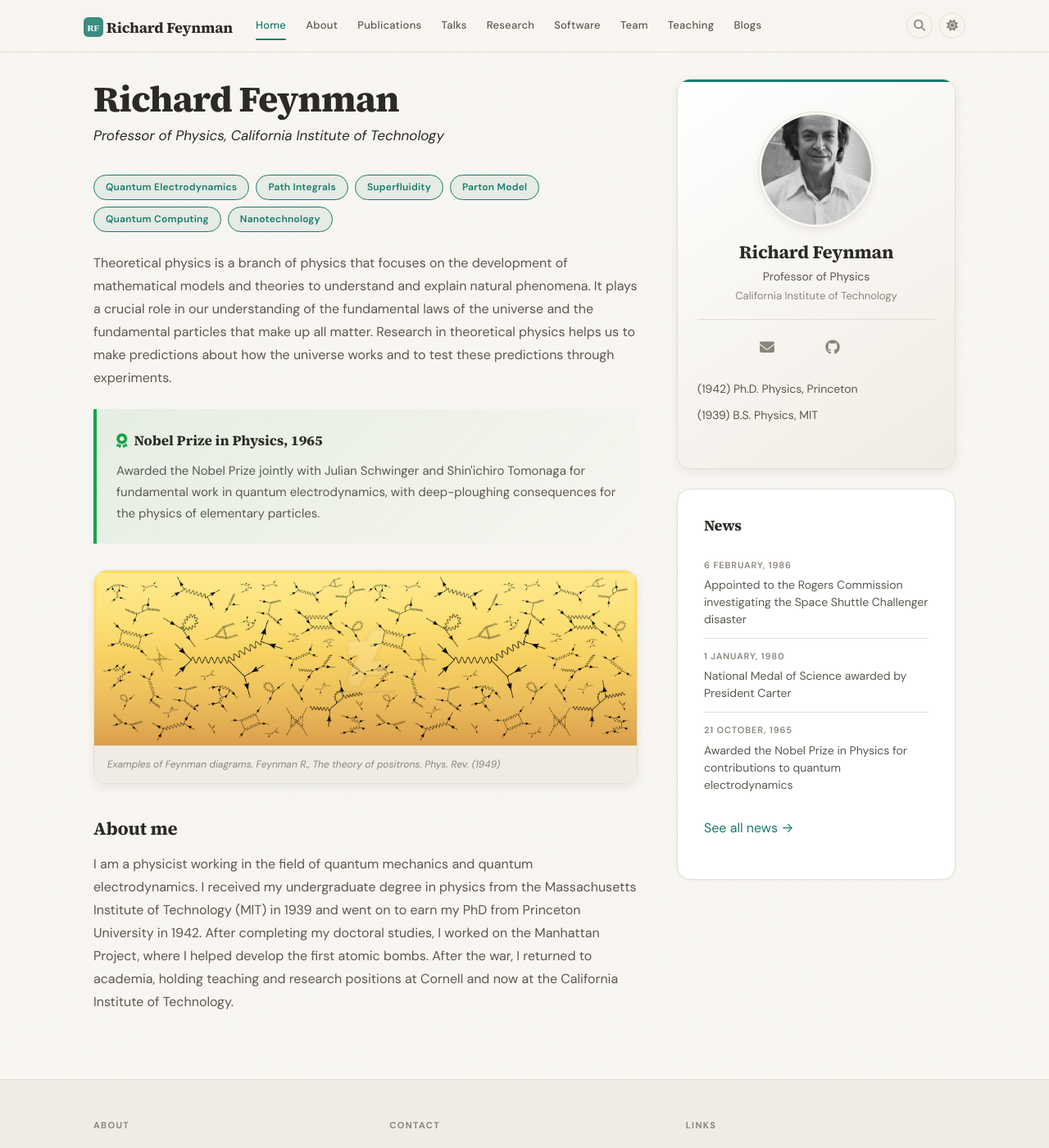
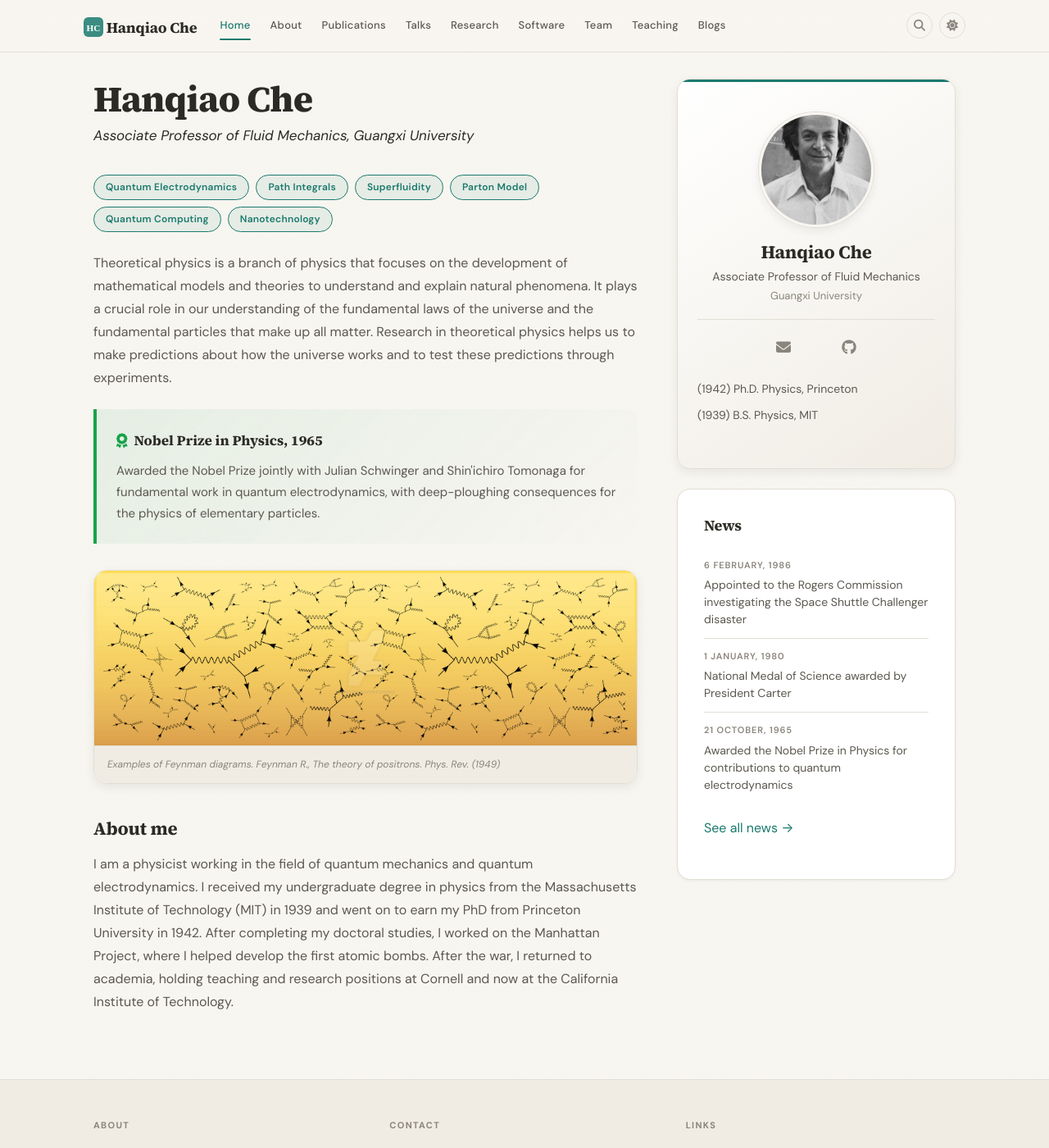
Before and after one commit to HQChe/hqche.github.io, a Jekyll site: the page built from _pages/home.md, in a window 1280 px wide and 1400 px high. Shown: the whole window at 82% size. Built offline with Jekyll 4.4.1, drawn with Linux system fonts in a browser that asks for light colours; a style sheet for code colours, icons or effects is not loaded; some of the changed text lies outside the part shown.

Commit message:
Update _config.yml

```diff
--- a/_config.yml
+++ b/_config.yml
@@ -1,19 +1,19 @@
 # ============================================================
 # STEP 1: Your Identity (required)
 # ============================================================
-name: "Richard Feynman"
-title: "Professor of Physics"
-institution: "California Institute of Technology"
-email: richard@university.edu
+name: "Hanqiao Che"
+title: "Associate Professor of Fluid Mechanics"
+institution: "Guangxi University"
+email: chehanqiao@outlook.com
 photo: headshot.jpg  # place your photo in images/
 
 # ============================================================
 # STEP 2: Your Links (optional -- delete any you don't use)
 # ============================================================
 links:
-  google_scholar: "https://scholar.google.com/citations?user=B7vSqZsAAAAJ"
+  google_scholar: "https://scholar.google.com/citations?user=aYxds5AAAAAJ&hl=en"
   github: "https://github.com/"
-  researchgate: "https://www.researchgate.net/"
+  # researchgate: "https://www.researchgate.net/"
   orcid: ""
   twitter: ""
   linkedin: ""
```
